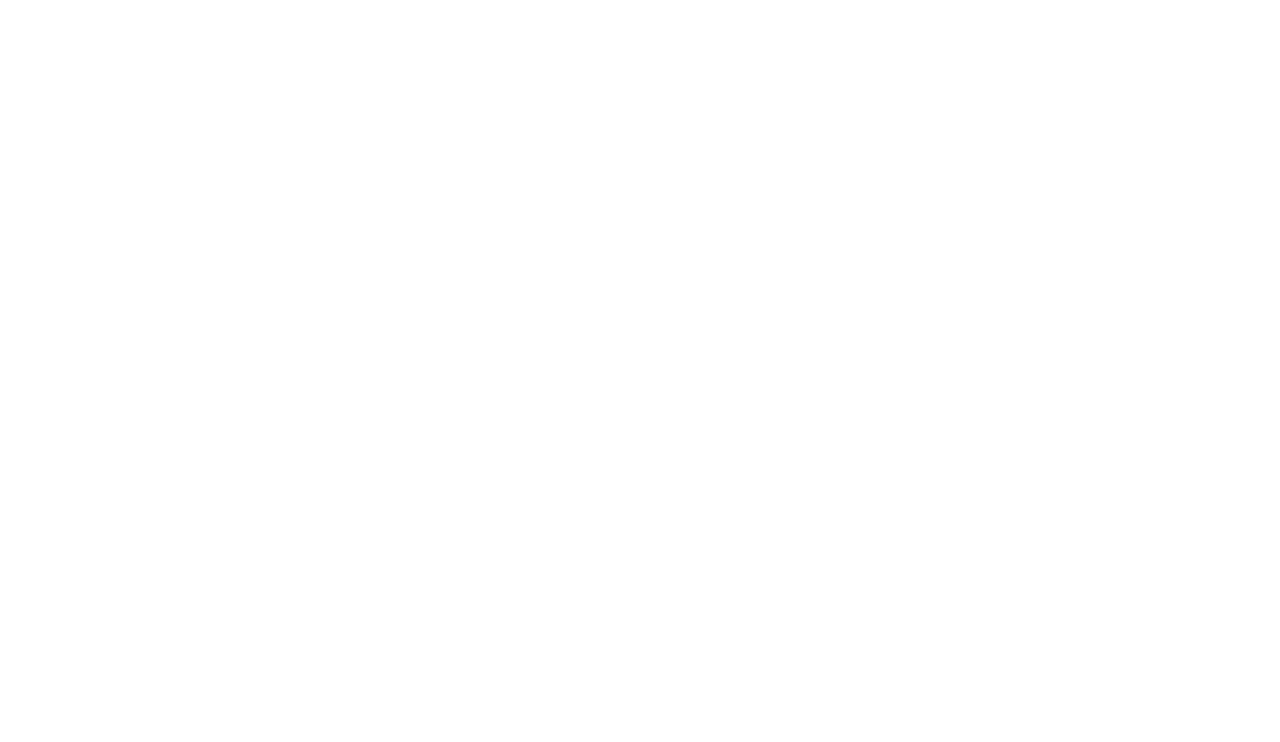
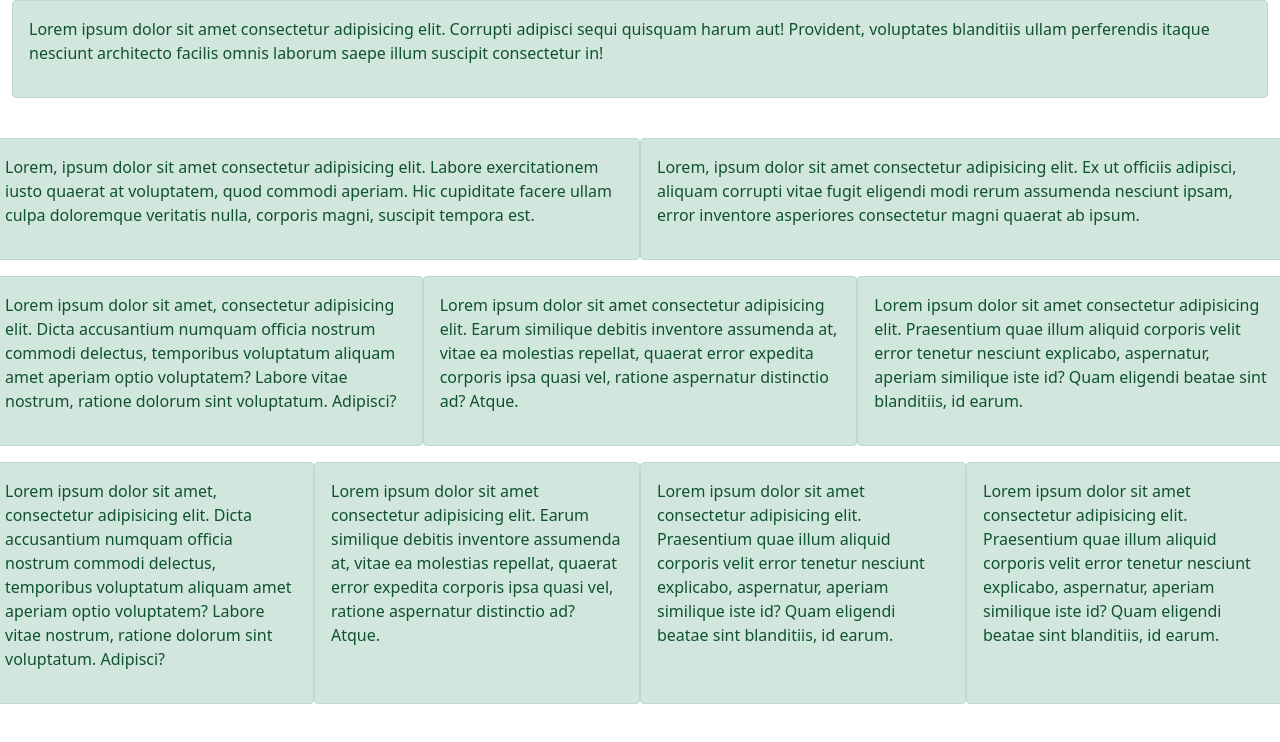
Before and after one commit to PEXXVIII/github-desktop-project, a plain HTML site: page 20.GridSystemBasic.html in a window 1280 px wide. Drawn offline with nearby package versions, Linux system fonts and the light colour scheme.

Commit message:
20.GridSystem
20.GridSystem

```diff
--- a/20.GridSystemBasic.html
+++ b/20.GridSystemBasic.html
@@ -10,15 +10,56 @@
 <body>
    <div class="container-fluid">
        <!-- 100% -->
+   <div class=" alert alert-success col-sm-12">
+    <p> Lorem ipsum dolor sit amet consectetur adipisicing elit. Corrupti adipisci sequi quisquam harum aut! Provident, voluptates blanditiis ullam perferendis itaque nesciunt architecto facilis omnis laborum saepe illum suscipit consectetur in! </p>
+   </div>
+</div>
+<br>
 
 
        <!-- 50% -->
+       <div class="row">
+        <div class="alert alert-success col-sm-6" >
+            <p> Lorem, ipsum dolor sit amet consectetur adipisicing elit. Labore exercitationem iusto quaerat at voluptatem, quod commodi aperiam. Hic cupiditate facere ullam culpa doloremque veritatis nulla, corporis magni, suscipit tempora est. </p>
+        </div>
+        <diV class="alert alert-success col-sm-6">
+            <p>Lorem, ipsum dolor sit amet consectetur adipisicing elit. Ex ut officiis adipisci, aliquam corrupti vitae fugit eligendi modi rerum assumenda nesciunt ipsam, error inventore asperiores consectetur magni quaerat ab ipsum.</p>
+
+        </diV>
+        </div>
 
 
        <!-- 33.33% -->
+    <div class="row">
+       <div class="alert alert-success col-sm-4">
+        <p>Lorem ipsum dolor sit amet, consectetur adipisicing elit. Dicta accusantium numquam officia nostrum commodi delectus, temporibus voluptatum aliquam amet aperiam optio voluptatem? Labore vitae nostrum, ratione dolorum sint voluptatum. Adipisci?</p>
+       </div>
+       <div class="alert alert-success col-sm-4">
+        <p>Lorem ipsum dolor sit amet consectetur adipisicing elit. Earum similique debitis inventore assumenda at, vitae ea molestias repellat, quaerat error expedita corporis ipsa quasi vel, ratione aspernatur distinctio ad? Atque.</p>
+       </div>
+       <div class="alert alert-success col-sm-4">
+        <P>Lorem ipsum dolor sit amet consectetur adipisicing elit. Praesentium quae illum aliquid corporis velit error tenetur nesciunt explicabo, aspernatur, aperiam similique iste id? Quam eligendi beatae sint blanditiis, id earum.</P>
+
+       </div>
+    </div>
 
 
         <!-- 25% -->
+        <div class="row">
+            <div class="alert alert-success col-sm-3">
+             <p>Lorem ipsum dolor sit amet, consectetur adipisicing elit. Dicta accusantium numquam officia nostrum commodi delectus, temporibus voluptatum aliquam amet aperiam optio voluptatem? Labore vitae nostrum, ratione dolorum sint voluptatum. Adipisci?</p>
+            </div>
+            <div class="alert alert-success col-sm-3">
+             <p>Lorem ipsum dolor sit amet consectetur adipisicing elit. Earum similique debitis inventore assumenda at, vitae ea molestias repellat, quaerat error expedita corporis ipsa quasi vel, ratione aspernatur distinctio ad? Atque.</p>
+            </div>
+            <div class="alert alert-success col-sm-3">
+             <P>Lorem ipsum dolor sit amet consectetur adipisicing elit. Praesentium quae illum aliquid corporis velit error tenetur nesciunt explicabo, aspernatur, aperiam similique iste id? Quam eligendi beatae sint blanditiis, id earum.</P>
+            </div>
+            <div class="alert alert-success col-sm-3">
+                <P>Lorem ipsum dolor sit amet consectetur adipisicing elit. Praesentium quae illum aliquid corporis velit error tenetur nesciunt explicabo, aspernatur, aperiam similique iste id? Quam eligendi beatae sint blanditiis, id earum.</P>
+               </div>
+         </div>
+
 
 
    </div>
```
